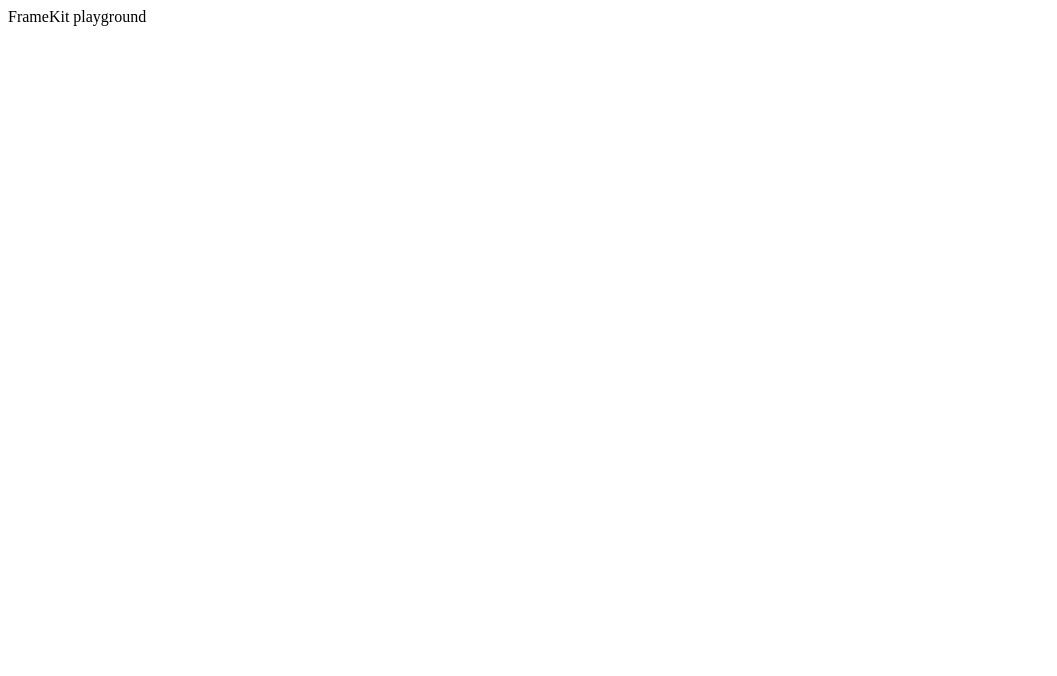
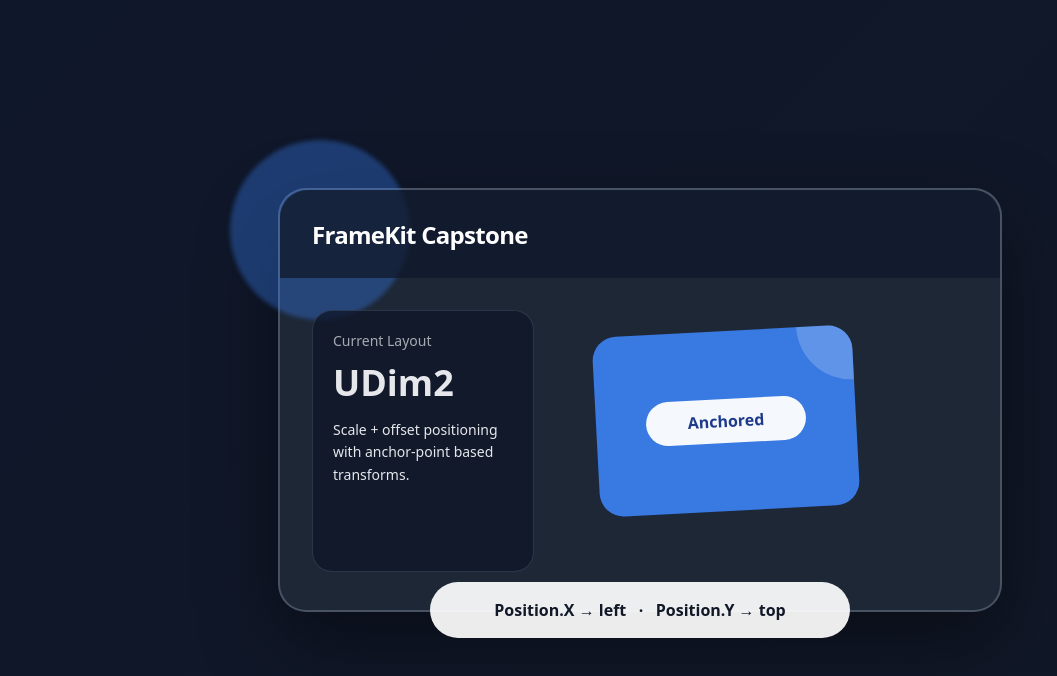
Before and after one commit to Rongrrz/framekit, a React (Vite) app: page / in a window 1280 px wide. Shown: the top 676 px of the page, without its empty margins (0-1057 px from the left). Built offline with nearby package versions, Linux system fonts and the light colour scheme.

Commit message:
feat: add ai-generated demo

```diff
--- /dev/null
+++ b/playground/App.tsx
@@ -0,0 +1,164 @@
+import { Frame } from '../src/components/Frame';
+import { Color4 } from '../src/primitives/Color4';
+import { UDim2 } from '../src/primitives/UDim2';
+import { Vector2 } from '../src/primitives/Vector2';
+
+export function App() {
+  return (
+    <div
+      style={{
+        position: 'relative',
+        width: '100%',
+        height: '100%',
+        overflow: 'hidden',
+        background: 'linear-gradient(135deg, #0f172a, #111827)',
+        fontFamily: 'system-ui, sans-serif',
+      }}
+    >
+      {/* Main card */}
+      <Frame
+        Size={UDim2.fromOffset(720, 420)}
+        Position={UDim2.fromScale(0.5, 0.5)}
+        AnchorPoint={Vector2.new(0.5, 0.5)}
+        BackgroundColor={Color4.rgba(31, 41, 55, 0.95)}
+        BorderColor={Color4.rgba(148, 163, 184, 0.35)}
+        BorderWidth={2}
+        BorderRadius={28}
+        ClipDescendants={false}
+        style={{
+          boxShadow: '0 30px 80px rgba(0, 0, 0, 0.45)',
+        }}
+      >
+        {/* Floating circle */}
+        <Frame
+          Size={UDim2.fromOffset(180, 180)}
+          Position={UDim2.fromOffset(-50, -50)}
+          BackgroundColor={Color4.rgba(59, 130, 246, 0.35)}
+          BorderRadius={999}
+          ClipDescendants={false}
+          style={{
+            filter: 'blur(2px)',
+          }}
+        />
+
+        {/* Header */}
+        <Frame
+          Size={UDim2.fromScale(1, 0)}
+          Position={UDim2.fromOffset(0, 0)}
+          BackgroundColor={Color4.rgba(15, 23, 42, 0.75)}
+          BorderRadius={28}
+          style={{
+            height: 88,
+            borderBottomLeftRadius: 0,
+            borderBottomRightRadius: 0,
+          }}
+        >
+          <div
+            style={{
+              height: '100%',
+              display: 'flex',
+              alignItems: 'center',
+              padding: '0 32px',
+              color: 'white',
+              fontSize: 24,
+              fontWeight: 800,
+              letterSpacing: '-0.03em',
+            }}
+          >
+            FrameKit Capstone
+          </div>
+        </Frame>
+
+        {/* Left panel */}
+        <Frame
+          Size={UDim2.fromOffset(220, 260)}
+          Position={UDim2.fromOffset(32, 120)}
+          BackgroundColor={Color4.rgba(15, 23, 42, 0.8)}
+          BorderColor={Color4.rgba(148, 163, 184, 0.2)}
+          BorderWidth={1}
+          BorderRadius={20}
+        >
+          <div
+            style={{
+              padding: 20,
+              color: '#e5e7eb',
+            }}
+          >
+            <div style={{ fontSize: 14, opacity: 0.7 }}>Current Layout</div>
+            <div style={{ fontSize: 36, fontWeight: 800, marginTop: 8 }}>UDim2</div>
+            <div style={{ fontSize: 14, lineHeight: 1.6, marginTop: 12 }}>
+              Scale + offset positioning with anchor-point based transforms.
+            </div>
+          </div>
+        </Frame>
+
+        {/* Center visual frame */}
+        <Frame
+          Size={UDim2.fromOffset(260, 180)}
+          Position={UDim2.fromScale(0.62, 0.55)}
+          AnchorPoint={Vector2.new(0.5, 0.5)}
+          BackgroundColor={Color4.rgba(59, 130, 246, 0.9)}
+          BorderRadius={24}
+          ClipDescendants={true}
+          style={{
+            transform: 'translate(-50%, -50%) rotate(-3deg)',
+          }}
+        >
+          <Frame
+            Size={UDim2.fromOffset(110, 110)}
+            Position={UDim2.fromScale(1, 0)}
+            AnchorPoint={Vector2.new(0.5, 0.5)}
+            BackgroundColor={Color4.rgba(255, 255, 255, 0.2)}
+            BorderRadius={999}
+          />
+
+          <Frame
+            Size={UDim2.fromOffset(160, 44)}
+            Position={UDim2.fromScale(0.5, 0.5)}
+            AnchorPoint={Vector2.new(0.5, 0.5)}
+            BackgroundColor={Color4.rgba(255, 255, 255, 0.95)}
+            BorderRadius={999}
+          >
+            <div
+              style={{
+                height: '100%',
+                display: 'flex',
+                alignItems: 'center',
+                justifyContent: 'center',
+                color: '#1e3a8a',
+                fontWeight: 800,
+              }}
+            >
+              Anchored
+            </div>
+          </Frame>
+        </Frame>
+
+        {/* Bottom bar */}
+        <Frame
+          Size={UDim2.fromOffset(420, 56)}
+          Position={UDim2.fromScale(0.5, 1)}
+          AnchorPoint={Vector2.new(0.5, 0.5)}
+          BackgroundColor={Color4.rgba(255, 255, 255, 0.92)}
+          BorderRadius={999}
+          style={{
+            bottom: 28,
+          }}
+        >
+          <div
+            style={{
+              height: '100%',
+              display: 'flex',
+              alignItems: 'center',
+              justifyContent: 'center',
+              color: '#111827',
+              fontWeight: 700,
+            }}
+          >
+            Position.X → left &nbsp; · &nbsp; Position.Y → top
+          </div>
+        </Frame>
+      </Frame>
+    </div>
+  );
+}
--- /dev/null
+++ b/playground/index.css
@@ -0,0 +1,14 @@
+html,
+body,
+#root {
+  margin: 0;
+  width: 100%;
+  height: 100%;
+  overflow: hidden;
+}
+
+html,
+body {
+  overscroll-behavior: none;
+  background: #111827;
+}
--- a/playground/main.tsx
+++ b/playground/main.tsx
@@ -1,8 +1,12 @@
 import { StrictMode } from 'react';
 import { createRoot } from 'react-dom/client';
 
+import { App } from './App';
+
+import './index.css';
+
 createRoot(document.getElementById('root')!).render(
   <StrictMode>
-    <div>FrameKit playground</div>
+    <App />
   </StrictMode>,
 );
```
